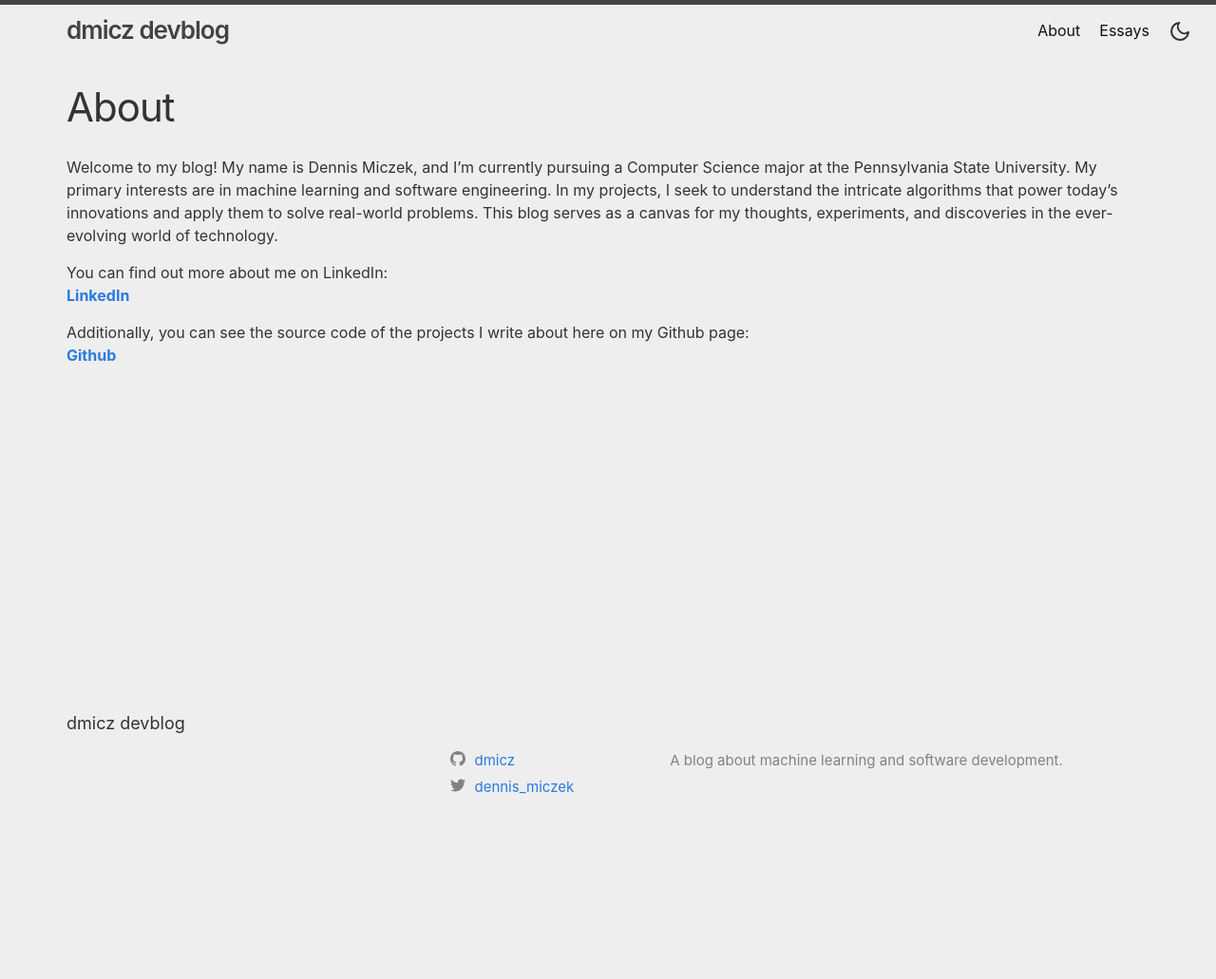
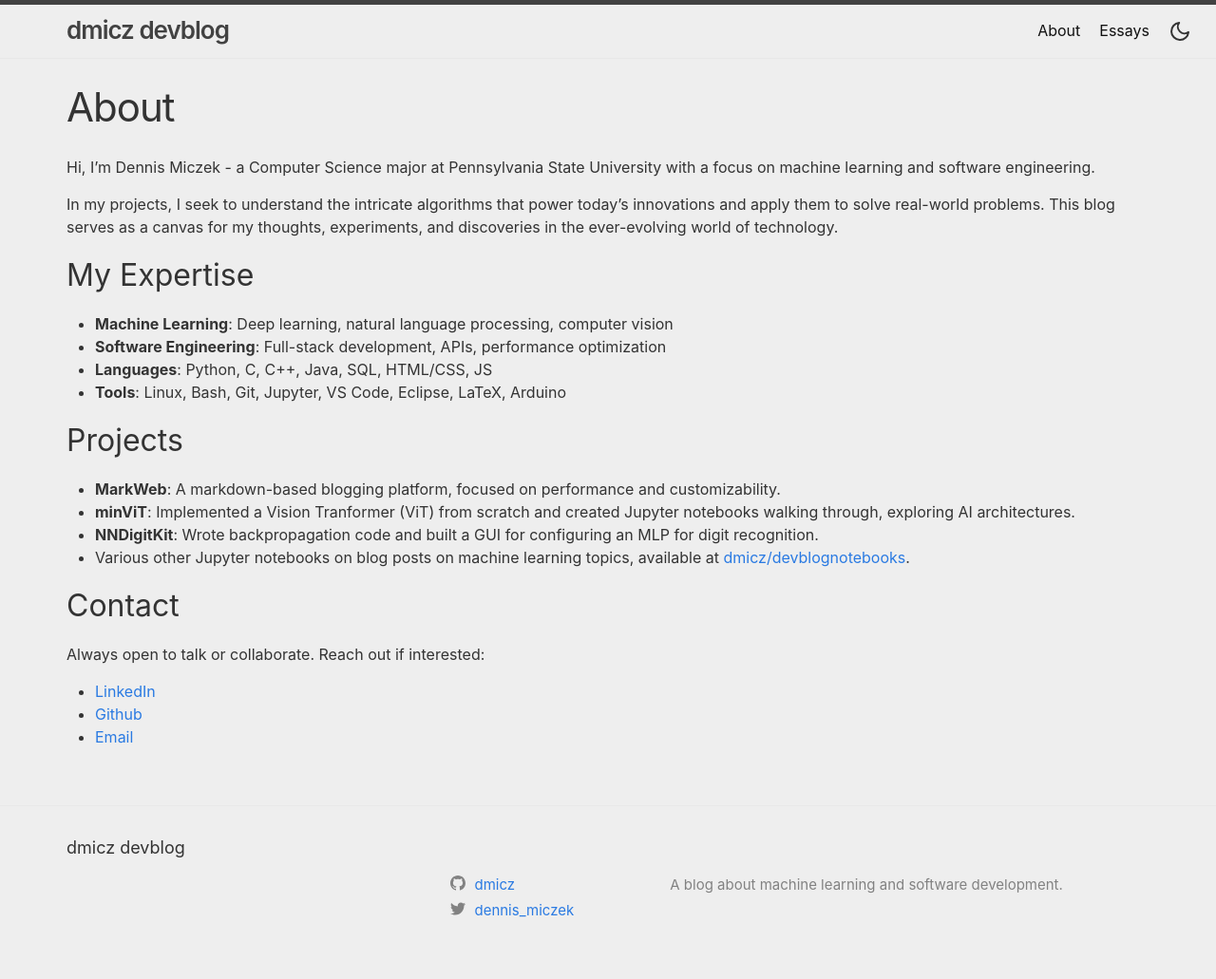
Before and after one commit to dmicz/dmicz.github.io, a Jekyll site: the page built from about.markdown, in a window 1280 px wide. Shown: the whole page at 95% size. Built offline with Jekyll 4.4.1, drawn with Linux system fonts in a browser that asks for light colours; before the commit the page ends 900 px from its top, so only the background shows below that.

Commit message:
update about page

```diff
--- a/about.markdown
+++ b/about.markdown
@@ -4,10 +4,27 @@ title: About
 permalink: /about/
 ---
 
-Welcome to my blog! My name is Dennis Miczek, and I'm currently pursuing a Computer Science major at the Pennsylvania State University. My primary interests are in machine learning and software engineering. In my projects, I seek to understand the intricate algorithms that power today's innovations and apply them to solve real-world problems. This blog serves as a canvas for my thoughts, experiments, and discoveries in the ever-evolving world of technology.
+Hi, I'm Dennis Miczek - a Computer Science major at Pennsylvania State University with a focus on machine learning and software engineering.
 
-You can find out more about me on LinkedIn:\
-[**LinkedIn**](https://www.linkedin.com/in/dennis-miczek/)
+In my projects, I seek to understand the intricate algorithms that power today's innovations and apply them to solve real-world problems. This blog serves as a canvas for my thoughts, experiments, and discoveries in the ever-evolving world of technology.
 
-Additionally, you can see the source code of the projects I write about here on my Github page:\
-[**Github**](https://github.com/dmicz)
+## My Expertise
+
+ - **Machine Learning**: Deep learning, natural language processing, computer vision
+ - **Software Engineering**: Full-stack development, APIs, performance optimization
+ - **Languages**: Python, C, C++, Java, SQL, HTML/CSS, JS
+ - **Tools**: Linux, Bash, Git, Jupyter, VS Code, Eclipse, LaTeX, Arduino
+
+## Projects
+
+ - **MarkWeb**: A markdown-based blogging platform, focused on performance and customizability.
+ - **minViT**: Implemented a Vision Tranformer (ViT) from scratch and created Jupyter notebooks walking through, exploring AI architectures.
+ - **NNDigitKit**: Wrote backpropagation code and built a GUI for configuring an MLP for digit recognition.
+ - Various other Jupyter notebooks on blog posts on machine learning topics, available at [dmicz/devblognotebooks](https://github.com/dmicz/devblognotebooks/).
+
+## Contact
+
+Always open to talk or collaborate. Reach out if interested:
+ - [LinkedIn](https://www.linkedin.com/in/dennis-miczek/)
+ - [Github](https://github.com/dmicz)
+ - [Email](mailto:dennis.miczek@gmail.com)
```
